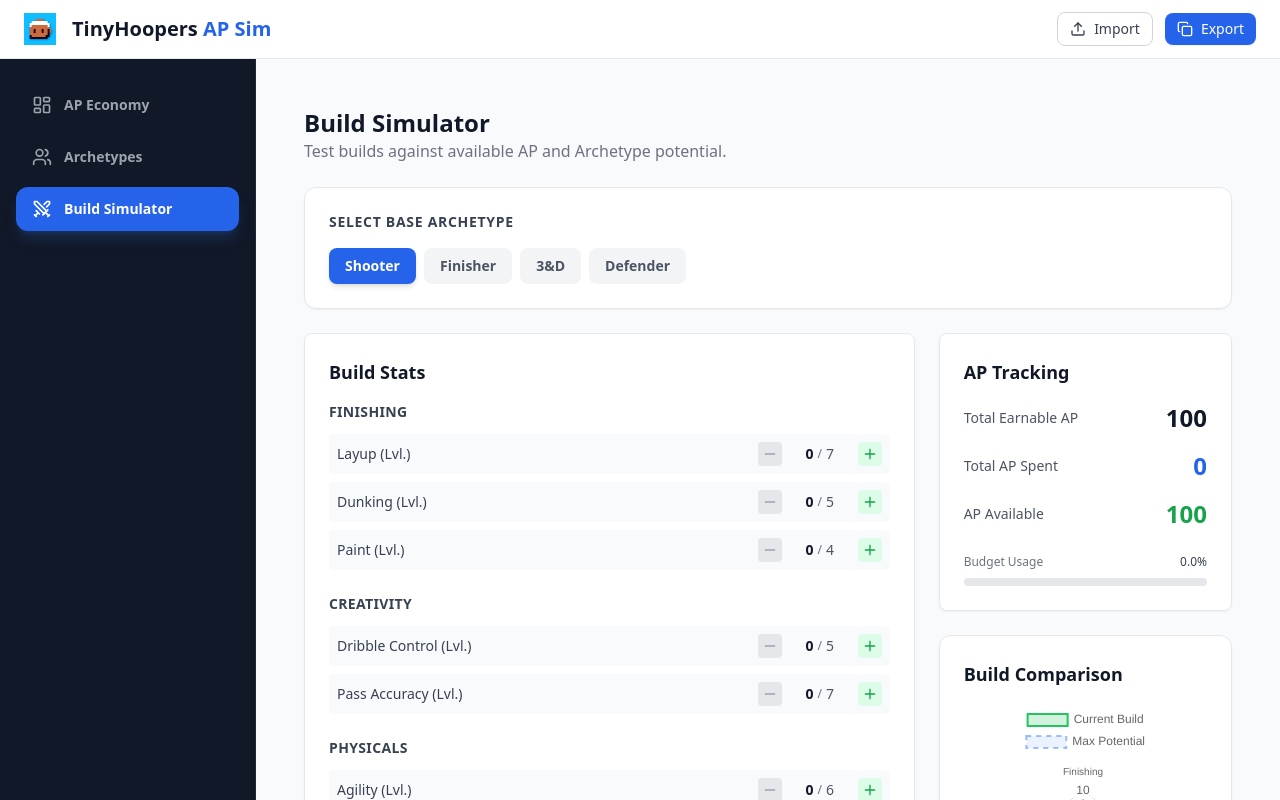
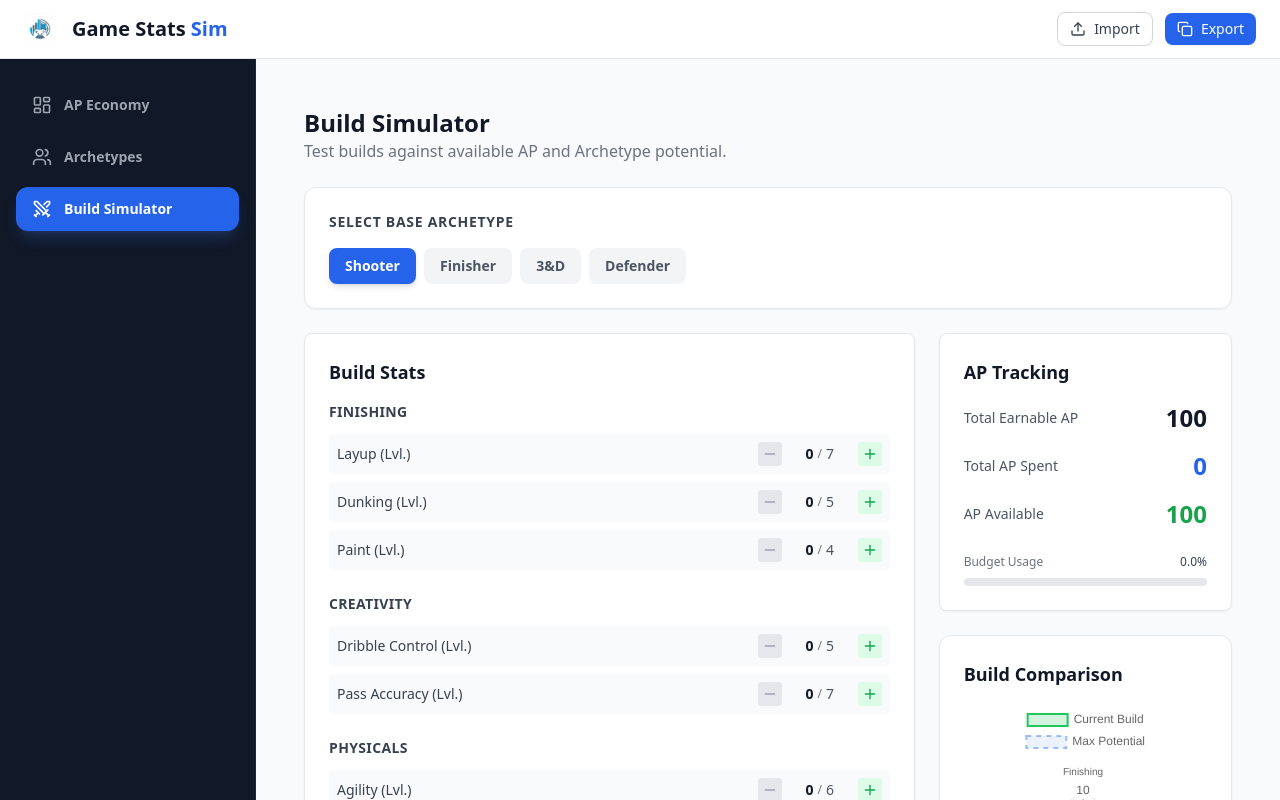
Before and after one commit to papanouel/game-stats-sim, a React (Vite) app: page / in a window 1280 px wide. Built offline with nearby package versions, Linux system fonts and the light colour scheme.

Commit message:
chore: generalize application name and branding to Game Stats Sim

```diff
--- a/index.html
+++ b/index.html
@@ -4,7 +4,7 @@
     <meta charset="UTF-8" />
     <link rel="icon" type="image/svg+xml" href="/vite.svg" />
     <meta name="viewport" content="width=device-width, initial-scale=1.0" />
-    <title>AP Cost Cap Simulator</title>
+    <title>Game Stats Sim</title>
   </head>
   <body>
     <div id="root"></div>
--- a/src/App.tsx
+++ b/src/App.tsx
@@ -11,7 +11,7 @@ import TopBar from './components/TopBar';
 import Sidebar from './components/Sidebar';
 
 const SETTINGS_VERSION = '1.2';
-const LOCAL_STORAGE_KEY = 'tinyhoopers_sim_settings';
+const LOCAL_STORAGE_KEY = 'game_stats_sim_settings';
 
 function App() {
   const [activeView, setActiveView] = useState('simulator');
--- a/src/components/TopBar.tsx
+++ b/src/components/TopBar.tsx
@@ -60,7 +60,7 @@ export default function TopBar({ data, onImport }: TopBarProps) {
                 <div className="flex items-center gap-4">
                     <img src={logo} width="32" height="32" alt="Logo" />
                     <h1 className="text-xl font-bold text-gray-900 hidden md:block">
-                        TinyHoopers <span className="text-blue-600">AP Sim</span>
+                        Game Stats <span className="text-blue-600">Sim</span>
                     </h1>
                 </div>
 
```
Also changed, not shown: src/assets/icon.png, 1 other file (tests, documents, lock files or other folders).
